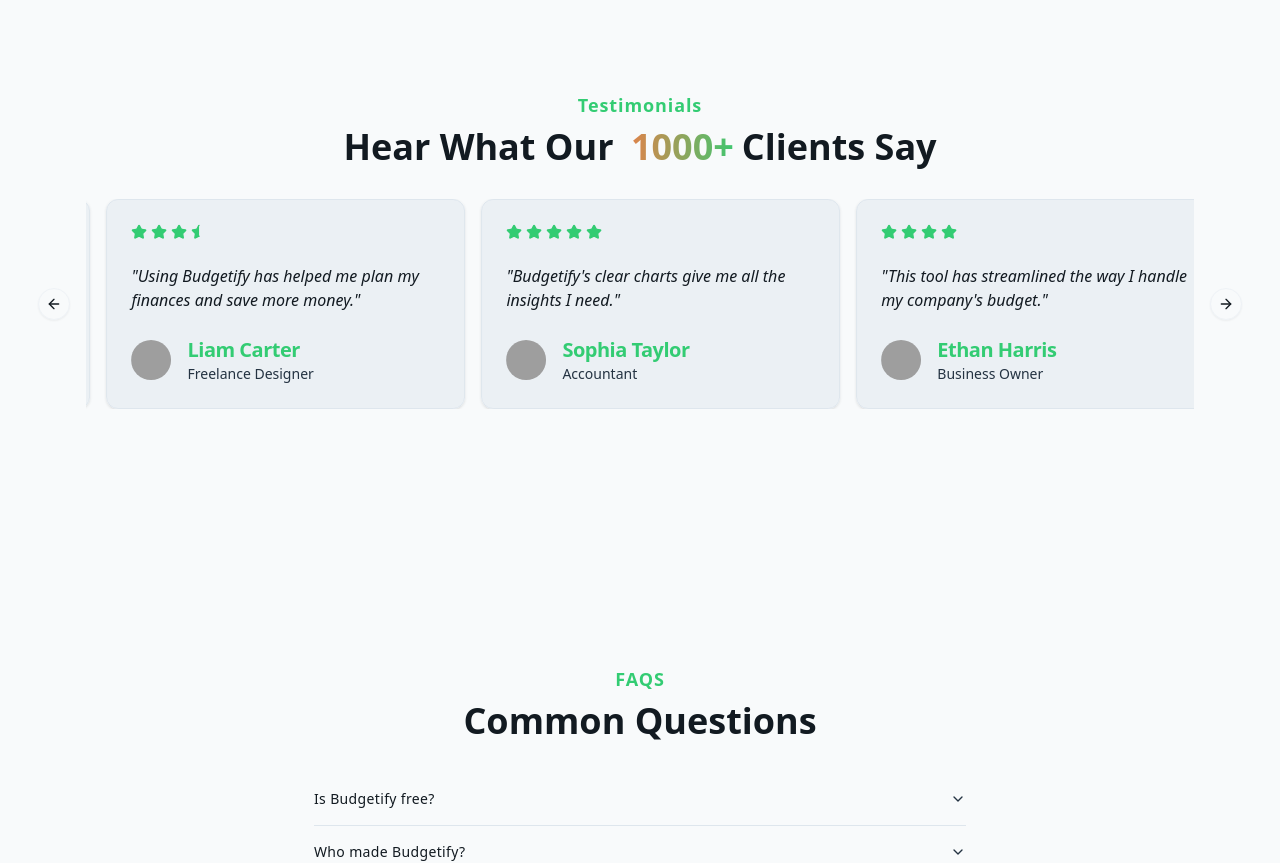
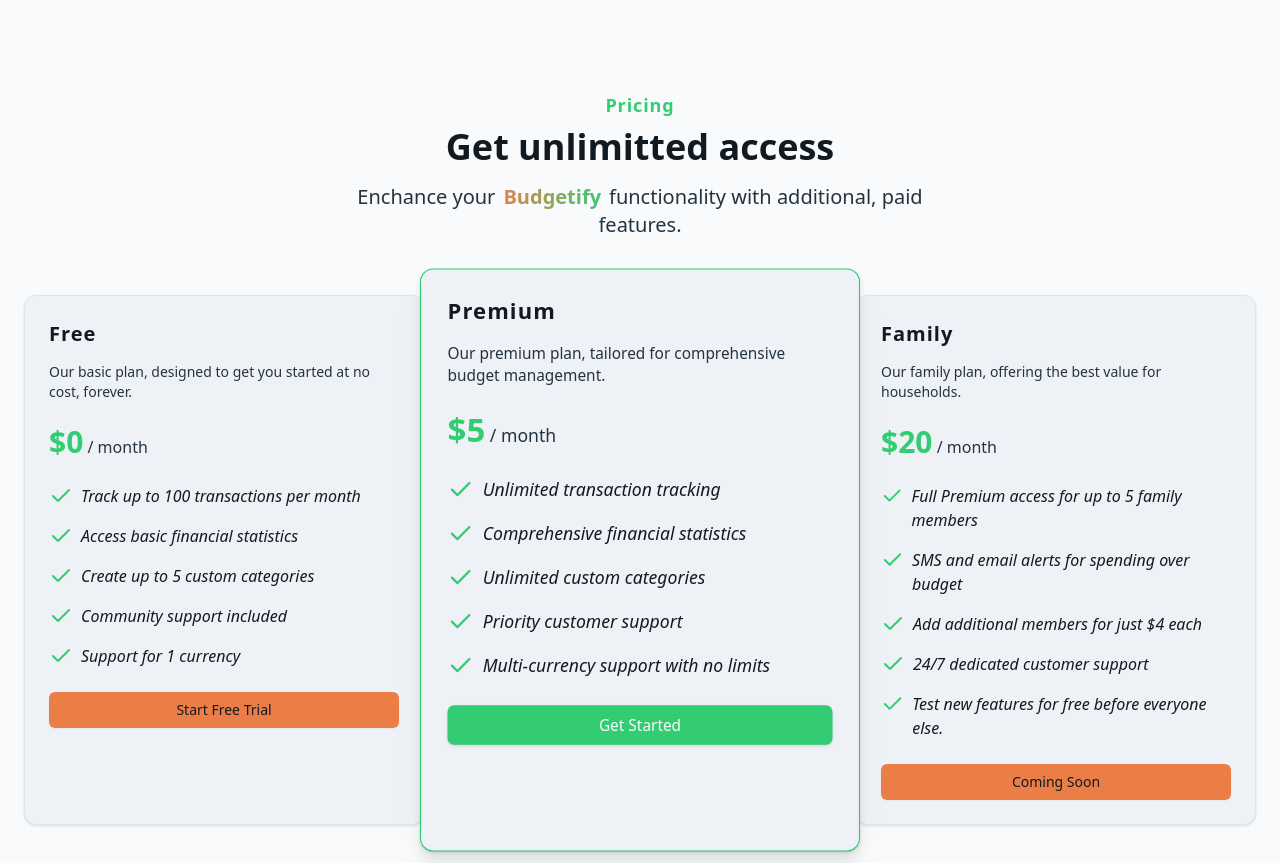
Before and after one commit to klisiubb/budget-tracker, a Next.js app: page / in a window 1280 px wide. Shown: the part 2940-3803 px from the top of the page. Built offline with nearby package versions, Linux system fonts and the light colour scheme; no server answers; grey boxes are pictures that could not be loaded.

Commit message:
Add Pricing

```diff
--- a/app/page.tsx
+++ b/app/page.tsx
@@ -3,6 +3,7 @@
 import { Footer } from "@/components/landing-page/Footer";
 import Hero from "@/components/landing-page/Hero";
 import Navbar from "@/components/landing-page/Navbar";
+import { Pricing } from "@/components/landing-page/Pricing";
 import { Testimonial } from "@/components/landing-page/Testimonial";
 
 export default function Page() {
@@ -11,6 +12,7 @@
       <Navbar />
       <Hero />
       <Features />
+      <Pricing />
       <Testimonial />
       <FAQ />
       <Footer />
--- /dev/null
+++ b/components/landing-page/Pricing.tsx
@@ -0,0 +1,146 @@
+import { Button } from "@/components/ui/button";
+import {
+  Card,
+  CardContent,
+  CardDescription,
+  CardFooter,
+  CardHeader,
+  CardTitle,
+} from "@/components/ui/card";
+import { Check } from "lucide-react";
+
+enum PopularPlan {
+  NO = 0,
+  YES = 1,
+}
+
+interface PlanProps {
+  title: string;
+  popular: PopularPlan;
+  price: number;
+  description: string;
+  buttonText: string;
+  benefitList: string[];
+}
+const plans: PlanProps[] = [
+  {
+    title: "Free",
+    popular: 0,
+    price: 0,
+    description:
+      "Our basic plan, designed to get you started at no cost, forever.",
+    buttonText: "Start Free Trial",
+    benefitList: [
+      "Track up to 100 transactions per month",
+      "Access basic financial statistics",
+      "Create up to 5 custom categories",
+      "Community support included",
+      "Support for 1 currency",
+    ],
+  },
+  {
+    title: "Premium",
+    popular: 1,
+    price: 5,
+    description:
+      "Our premium plan, tailored for comprehensive budget management.",
+    buttonText: "Get Started",
+    benefitList: [
+      "Unlimited transaction tracking",
+      "Comprehensive financial statistics",
+      "Unlimited custom categories",
+      "Priority customer support",
+      "Multi-currency support with no limits",
+    ],
+  },
+  {
+    title: "Family",
+    popular: 0,
+    price: 20,
+    description: "Our family plan, offering the best value for households.",
+    buttonText: "Coming Soon",
+    benefitList: [
+      "Full Premium access for up to 5 family members",
+      "SMS and email alerts for spending over budget",
+      "Add additional members for just $4 each",
+      "24/7 dedicated customer support",
+      "Test new features for free before everyone else.",
+    ],
+  },
+];
+
+export const Pricing = () => {
+  return (
+    <section className="container py-24 sm:py-32">
+      <h2 className="text-lg text-primary text-center mb-2 tracking-wider font-bold">
+        Pricing
+      </h2>
+
+      <h2 className="text-3xl md:text-4xl text-center font-bold mb-4">
+        Get unlimitted access
+      </h2>
+
+      <h3 className="md:w-1/2 mx-auto text-xl text-center text-muted-foreground pb-14">
+        Enchance your
+        <span className="font-bold text-transparent px-2 bg-gradient-to-r from-secondary to-primary bg-clip-text">
+          Budgetify
+        </span>
+        functionality with additional, paid features.
+      </h3>
+
+      <div className="grid md:grid-cols-2 lg:grid-cols-3 gap-8 lg:gap-4">
+        {plans.map(
+          ({ title, popular, price, description, buttonText, benefitList }) => (
+            <Card
+              key={title}
+              className={
+                popular === PopularPlan?.YES
+                  ? "drop-shadow-xl shadow-black/10 dark:shadow-white/10 border-[1.5px] border-primary lg:scale-[1.1]"
+                  : ""
+              }
+            >
+              <CardHeader>
+                <CardTitle className="pb-2 font-bold tracking-wider text-xl">
+                  {title}
+                </CardTitle>
+
+                <CardDescription className="pb-4 text-muted-foreground">
+                  {description}
+                </CardDescription>
+
+                <div>
+                  <span className="text-3xl font-bold text-primary">
+                    ${price}
+                  </span>
+                  <span className="text-muted-foreground"> / month</span>
+                </div>
+              </CardHeader>
+
+              <CardContent className="flex">
+                <div className="space-y-4">
+                  {benefitList.map((benefit) => (
+                    <span key={benefit} className="flex">
+                      <Check className="text-primary mr-2" />
+                      <h3 className="italic">{benefit}</h3>
+                    </span>
+                  ))}
+                </div>
+              </CardContent>
+
+              <CardFooter>
+                <Button
+                  variant={
+                    popular === PopularPlan?.YES ? "default" : "secondary"
+                  }
+                  className="w-full"
+                >
+                  {buttonText}
+                </Button>
+              </CardFooter>
+            </Card>
+          )
+        )}
+      </div>
+    </section>
+  );
+};
```
